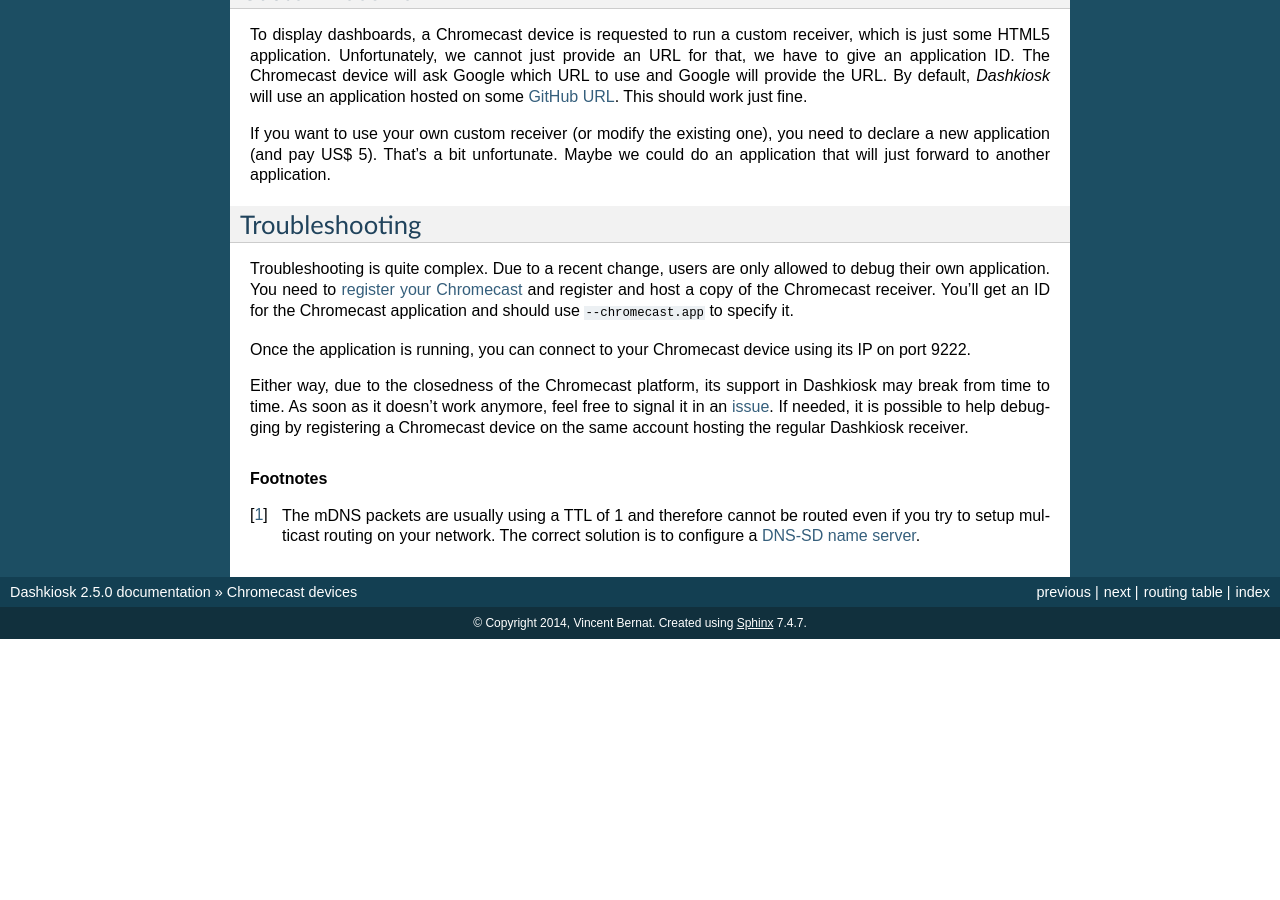
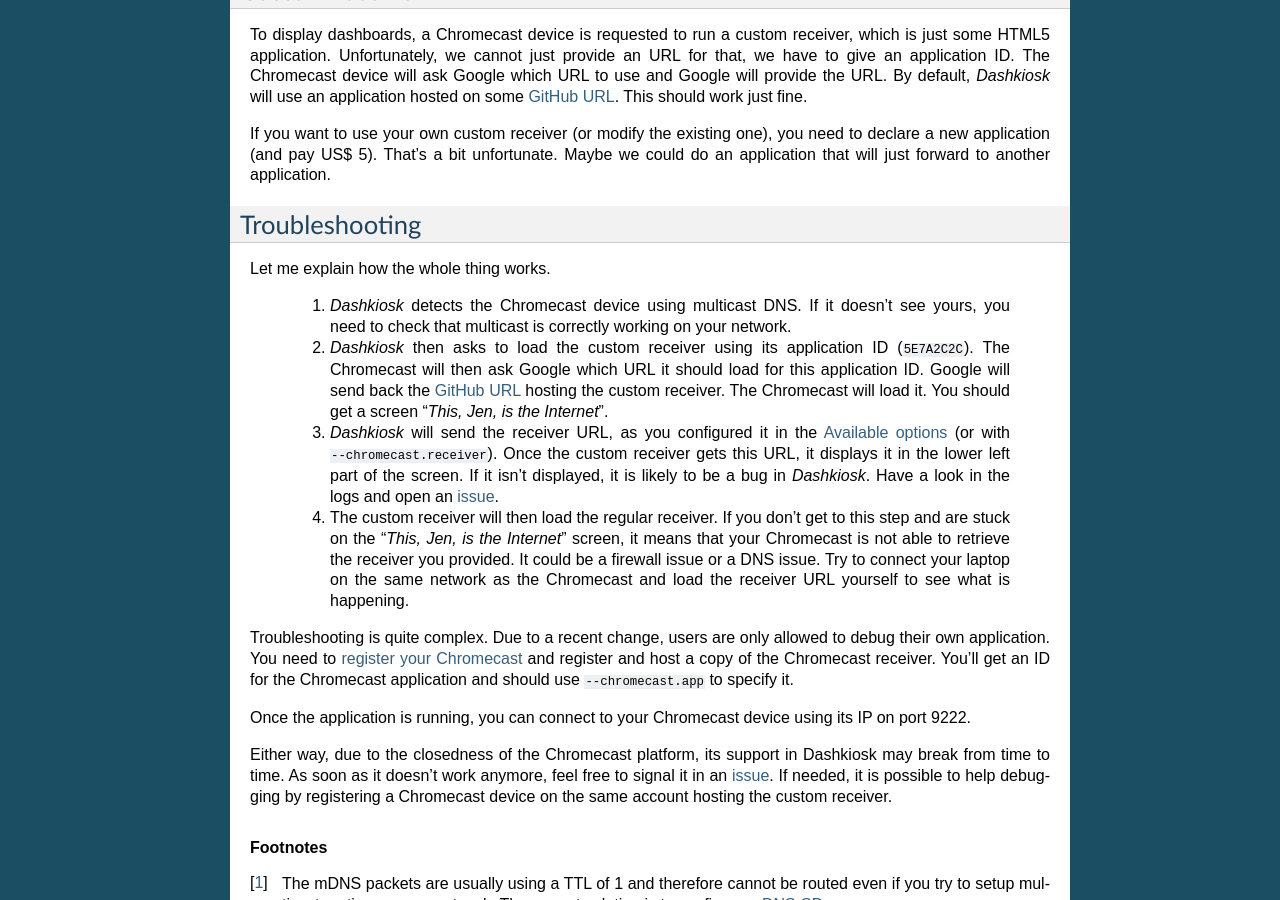
Before and after one commit to vincentbernat/dashkiosk, a Sphinx documentation site: the page built from docs/chromecast.rst, in a window 1280 px wide and 900 px high, scrolled down 981 px. Built offline with Sphinx 7.4.7, drawn with Linux system fonts in a browser that asks for light colours; before the commit the page ends 1620 px from its top, so only the background shows below that.

Commit message:
docs: add a detailed explanation on how the whole Chromecast stuff works

```diff
--- a/docs/chromecast.rst
+++ b/docs/chromecast.rst
@@ -76,6 +76,33 @@ forward to another application.
 Troubleshooting
 -----------------
 
+Let me explain how the whole thing works.
+
+ 1. *Dashkiosk* detects the Chromecast device using multicast DNS. If
+    it doesn't see yours, you need to check that multicast is
+    correctly working on your network.
+
+ 2. *Dashkiosk* then asks to load the custom receiver using its
+    application ID (``5E7A2C2C``). The Chromecast will then ask Google
+    which URL it should load for this application ID. Google will send
+    back the `GitHub URL`_ hosting the custom receiver. The Chromecast
+    will load it. You should get a screen "*This, Jen, is the
+    Internet*".
+
+ 3. *Dashkiosk* will send the receiver URL, as you configured it in
+    the :ref:`options` (or with ``--chromecast.receiver``). Once the
+    custom receiver gets this URL, it displays it in the lower left
+    part of the screen. If it isn't displayed, it is likely to be a
+    bug in *Dashkiosk*. Have a look in the logs and open an `issue`_.
+
+ 4. The custom receiver will then load the regular receiver. If you
+    don't get to this step and are stuck on the "*This, Jen, is the
+    Internet*" screen, it means that your Chromecast is not able to
+    retrieve the receiver you provided. It could be a firewall issue
+    or a DNS issue. Try to connect your laptop on the same network as
+    the Chromecast and load the receiver URL yourself to see what is
+    happening.
+
 Troubleshooting is quite complex. Due to a recent change, users are
 only allowed to debug their own application. You need to `register
 your Chromecast`_ and register and host a copy of the Chromecast
@@ -89,7 +116,7 @@ Either way, due to the closedness of the Chromecast platform, its
 support in Dashkiosk may break from time to time. As soon as it
 doesn't work anymore, feel free to signal it in an `issue`_. If
 needed, it is possible to help debugging by registering a Chromecast
-device on the same account hosting the regular Dashkiosk receiver.
+device on the same account hosting the custom receiver.
 
 .. rubric:: Footnotes
 
```
